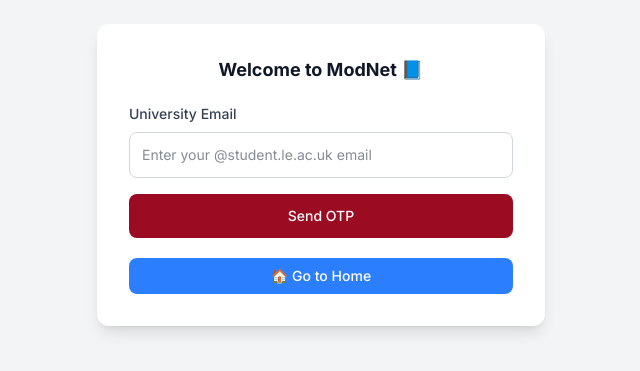
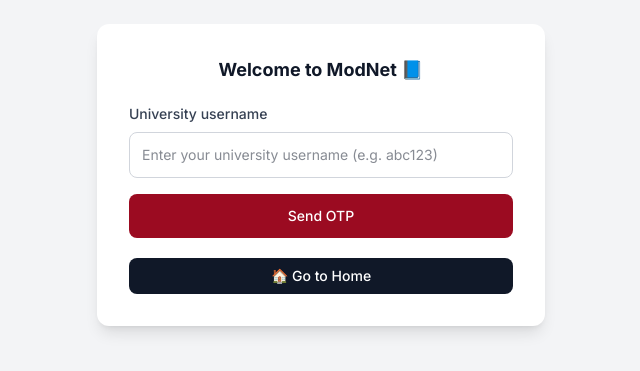
Before and after one commit to Abhiram2144/ModNet, a React (Vite) app in the folder client/: page /login in a window 1280 px wide. Shown: the part 225-596 px from the top of the page, without its empty margins (319-959 px from the left). Built offline with nearby package versions, Linux system fonts and the light colour scheme; no server answers.

Commit message:
username instead of email for login, navbar login button change, login page button color change.

```diff
--- a/client/src/components/LoginForm.jsx
+++ b/client/src/components/LoginForm.jsx
@@ -25,14 +25,14 @@ const LoginForm = ({
           {step === "email" ? (
             <>
               <div className="flex flex-col gap-2">
-                <label htmlFor="email" className="font-medium text-gray-700">
-                  University Email
+                <label htmlFor="username" className="font-medium text-gray-700">
+                  University username
                 </label>
                 <input
-                  type="email"
-                  id="email"
-                  name="email"
-                  placeholder="Enter your @student.le.ac.uk email"
+                  type="text"
+                  id="username"
+                  name="username"
+                  placeholder="Enter your university username (e.g. abc123)"
                   value={email}
                   onChange={onEmailChange}
                   required
@@ -87,7 +87,7 @@ const LoginForm = ({
         )}
 
         <button
-          className="rounded-lg bg-blue-500 px-4 py-2 font-medium text-white transition hover:bg-blue-400"
+          className="rounded-lg bg-gray-900 px-4 py-2 font-medium text-white transition hover:bg-gray-700"
           onClick={() => navigate("/")}
         >
           🏠 Go to Home
--- a/client/src/components/Navbar.jsx
+++ b/client/src/components/Navbar.jsx
@@ -52,12 +52,12 @@ export default function Navbar() {
           </button>
         ) : (
           <button
-            className="rounded-md p-2 hover:cursor-pointer"
+            className="flex items-center gap-2 rounded-md p-2 hover:cursor-pointer"
             onClick={() => {
               navigate("/login");
             }}
           >
-            <LogIn size={18} className="text-gray-700" />
+            Log In <LogIn size={18} className="text-gray-700" />
           </button>
         )}
       </div>
--- a/client/src/pages/Login.jsx
+++ b/client/src/pages/Login.jsx
@@ -20,11 +20,14 @@ const Login = () => {
     setLoading(true);
     setMessage("");
 
-    if (!email.endsWith("@student.le.ac.uk")) {
-      setMessage("❌ Please use your university email address.");
+    // Accept a username and append the university domain.
+    const username = email.trim();
+    if (!username) {
+      setMessage("❌ Please enter your university username.");
       setLoading(false);
       return;
     }
+    const fullEmail = `${username}@student.le.ac.uk`;
 
     try {
       // Use signInWithOtp directly — let Supabase create the user if needed.
@@ -32,7 +35,7 @@ const Login = () => {
       // auth state changes or redirects in some setups. signInWithOtp will create
       // the user when `shouldCreateUser` is true (default) and send the OTP.
       const { error } = await supabase.auth.signInWithOtp({
-        email,
+        email: fullEmail,
         options: { shouldCreateUser: true },
       });
 
@@ -41,6 +44,8 @@ const Login = () => {
       } else {
         setMessage("✅ OTP sent to your university email.");
         setStep("verify");
+        // store the full email for verification step
+        setEmail(fullEmail);
       }
     } catch (err) {
       setMessage(`⚠️ Unexpected error: ${err.message}`);
```
